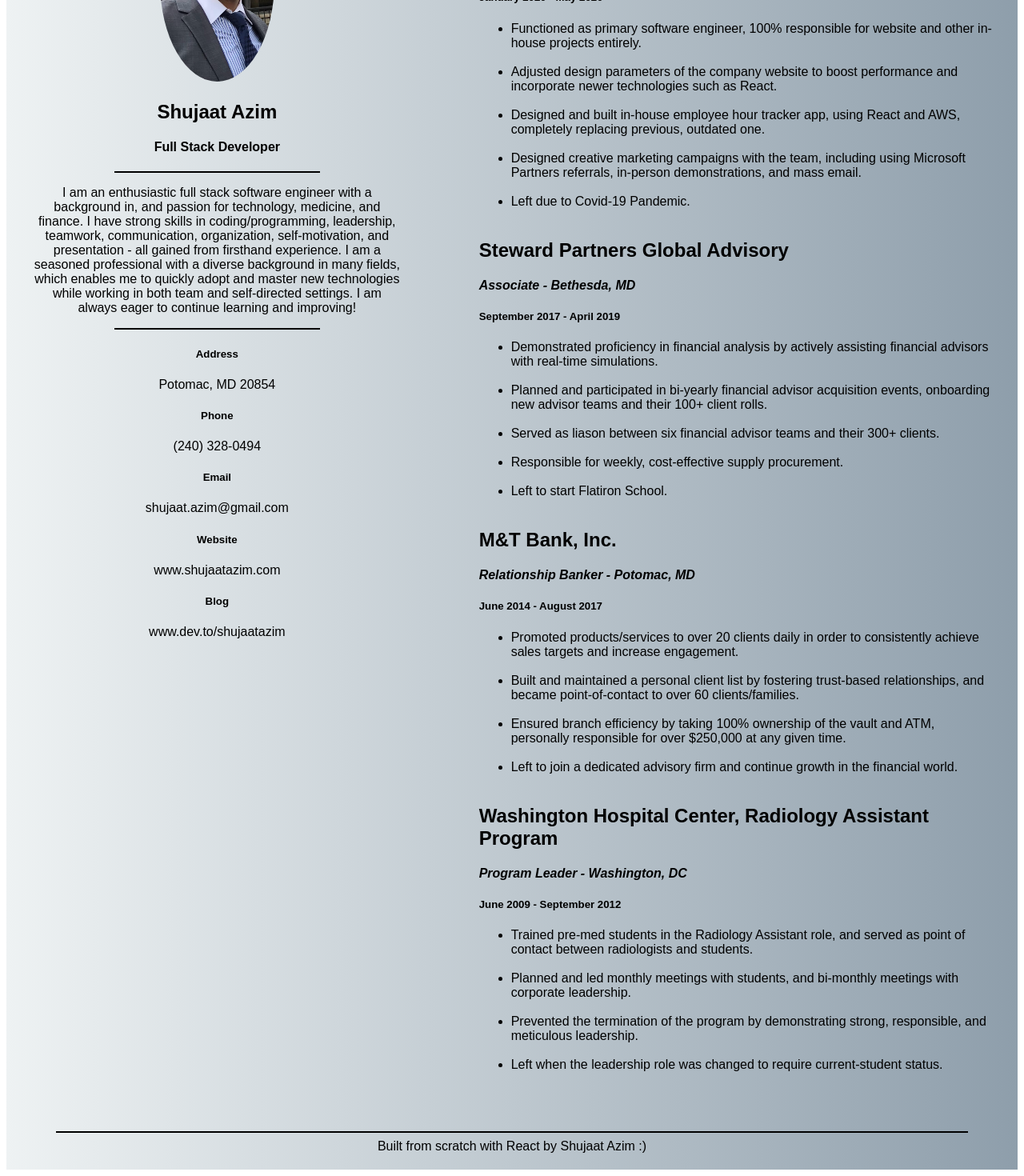
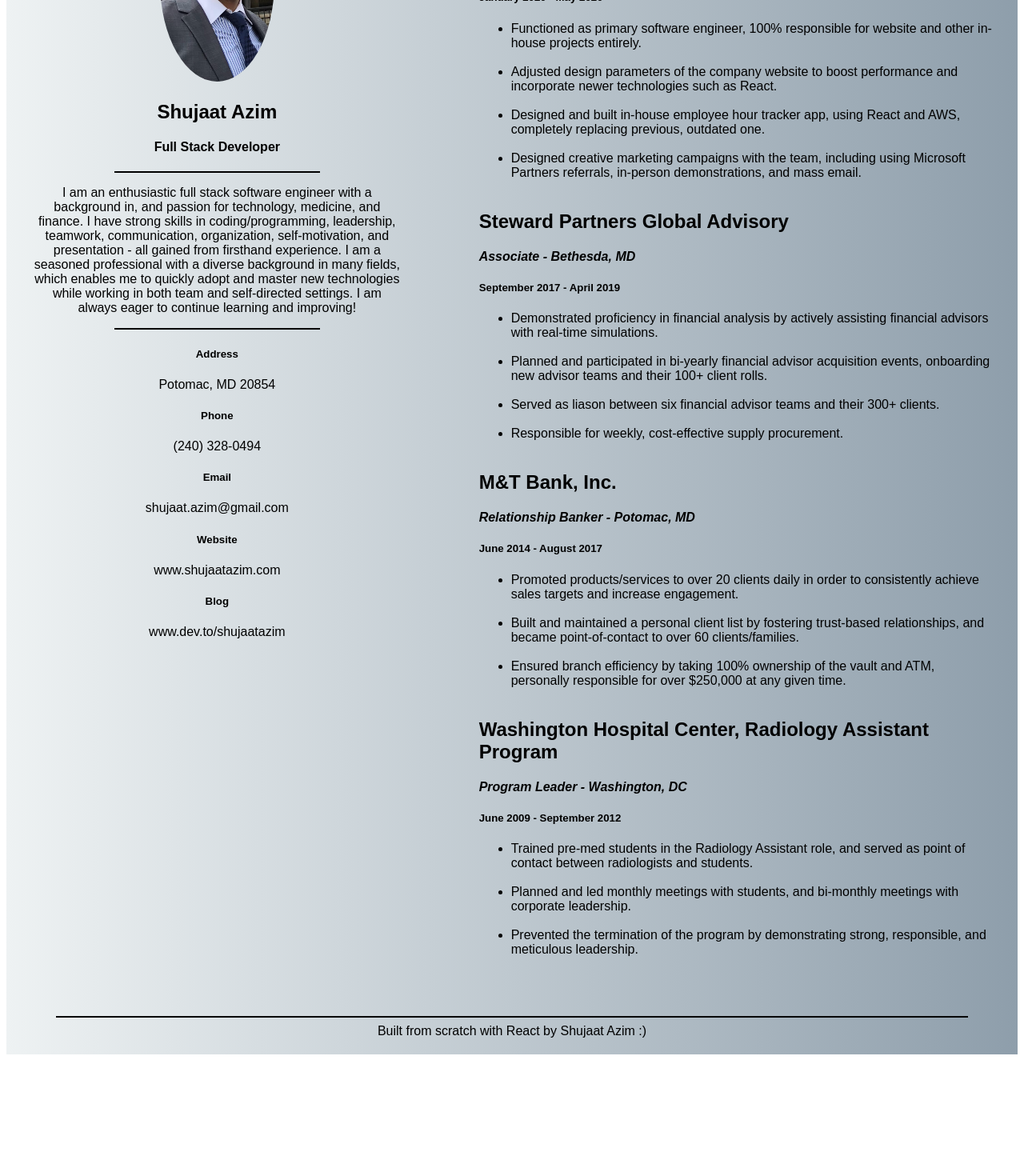
Before and after one commit to ShujaatAzim/Portfolio, a React (Create React App) app: page /resume in a window 1280 px wide. Shown: the part 316-1786 px from the top of the page at 80% size. After the commit the page ends 1642 px from the top, so only its background shows below. Built offline with nearby package versions, Linux system fonts and the light colour scheme.

Commit message:
Removed reasons for leaving from resume.

```diff
--- a/src/Supplemental/ResumeData.js
+++ b/src/Supplemental/ResumeData.js
@@ -27,8 +27,7 @@ export const resumeData = {
         "Functioned as primary software engineer, 100% responsible for website and other in-house projects entirely.",
         "Adjusted design parameters of the company website to boost performance and incorporate newer technologies such as React.",
         "Designed and built in-house employee hour tracker app, using React and AWS, completely replacing previous, outdated one.",
-        "Designed creative marketing campaigns with the team, including using Microsoft Partners referrals, in-person demonstrations, and mass email.",
-        "Left due to Covid-19 Pandemic."
+        "Designed creative marketing campaigns with the team, including using Microsoft Partners referrals, in-person demonstrations, and mass email."
       ]
     },
     {
@@ -40,8 +39,7 @@ export const resumeData = {
         "Demonstrated proficiency in financial analysis by actively assisting financial advisors with real-time simulations.",
         "Planned and participated in bi-yearly financial advisor acquisition events, onboarding new advisor teams and their 100+ client rolls.",
         "Served as liason between six financial advisor teams and their 300+ clients.",
-        "Responsible for weekly, cost-effective supply procurement.",
-        "Left to start Flatiron School."
+        "Responsible for weekly, cost-effective supply procurement."
       ]
     },
     {
@@ -52,8 +50,7 @@ export const resumeData = {
       "description": [
         "Promoted products/services to over 20 clients daily in order to consistently achieve sales targets and increase engagement.",
         "Built and maintained a personal client list by fostering trust-based relationships, and became point-of-contact to over 60 clients/families.",
-        "Ensured branch efficiency by taking 100% ownership of the vault and ATM, personally responsible for over $250,000 at any given time.",
-        "Left to join a dedicated advisory firm and continue growth in the financial world."
+        "Ensured branch efficiency by taking 100% ownership of the vault and ATM, personally responsible for over $250,000 at any given time."
       ]
     },
     {
@@ -64,8 +61,7 @@ export const resumeData = {
       "description": [
         "Trained pre-med students in the Radiology Assistant role, and served as point of contact between radiologists and students.",
         "Planned and led monthly meetings with students, and bi-monthly meetings with corporate leadership.",
-        "Prevented the termination of the program by demonstrating strong, responsible, and meticulous leadership.",
-        "Left when the leadership role was changed to require current-student status."
+        "Prevented the termination of the program by demonstrating strong, responsible, and meticulous leadership."
       ]
     },
   ],
```
